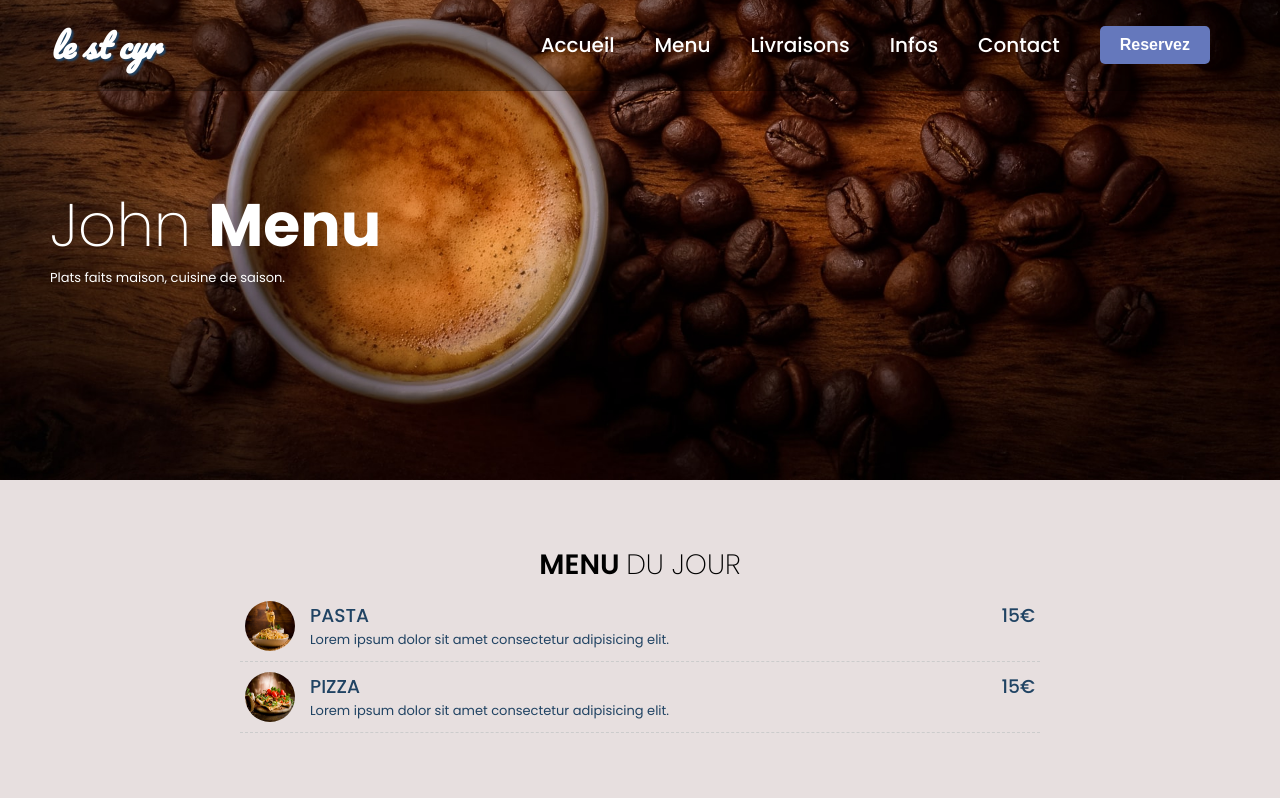
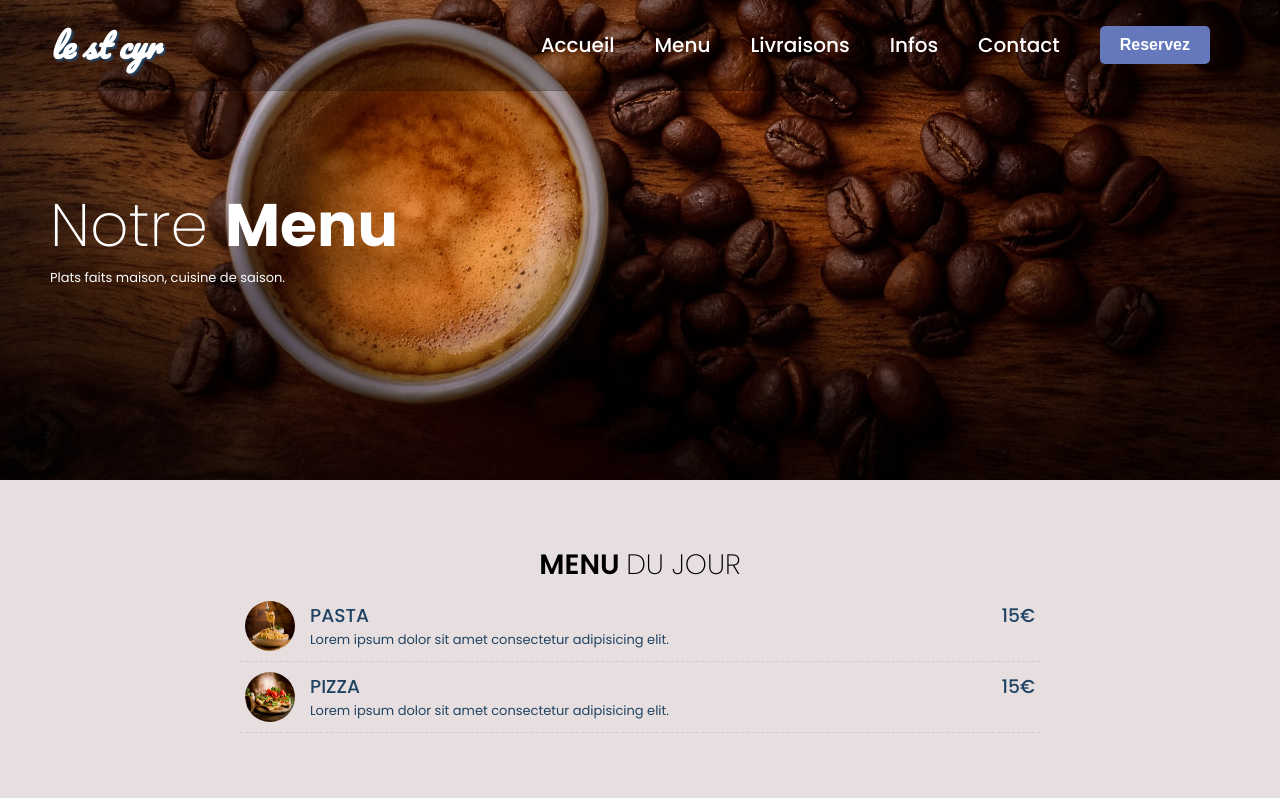
Before and after one commit to Chrisanto76/st_cyr_website, a React (Vite) app: page /menu in a window 1280 px wide. Shown: the top 798 px of the page. Built offline with nearby package versions, Linux system fonts and the light colour scheme.

Commit message:
git test back

```diff
--- a/src/pages/Menu/Menu.jsx
+++ b/src/pages/Menu/Menu.jsx
@@ -12,7 +12,7 @@ const Menu = () => {
 		<div>
 			<HeroImage
 				bgimage={bgImage}
-				heading={['john ', <span>Menu</span>]}
+				heading={['Notre ', <span>Menu</span>]}
 				text="Plats faits maison, cuisine de saison."
 			/>
 			<MenuOfTheDay />
```
